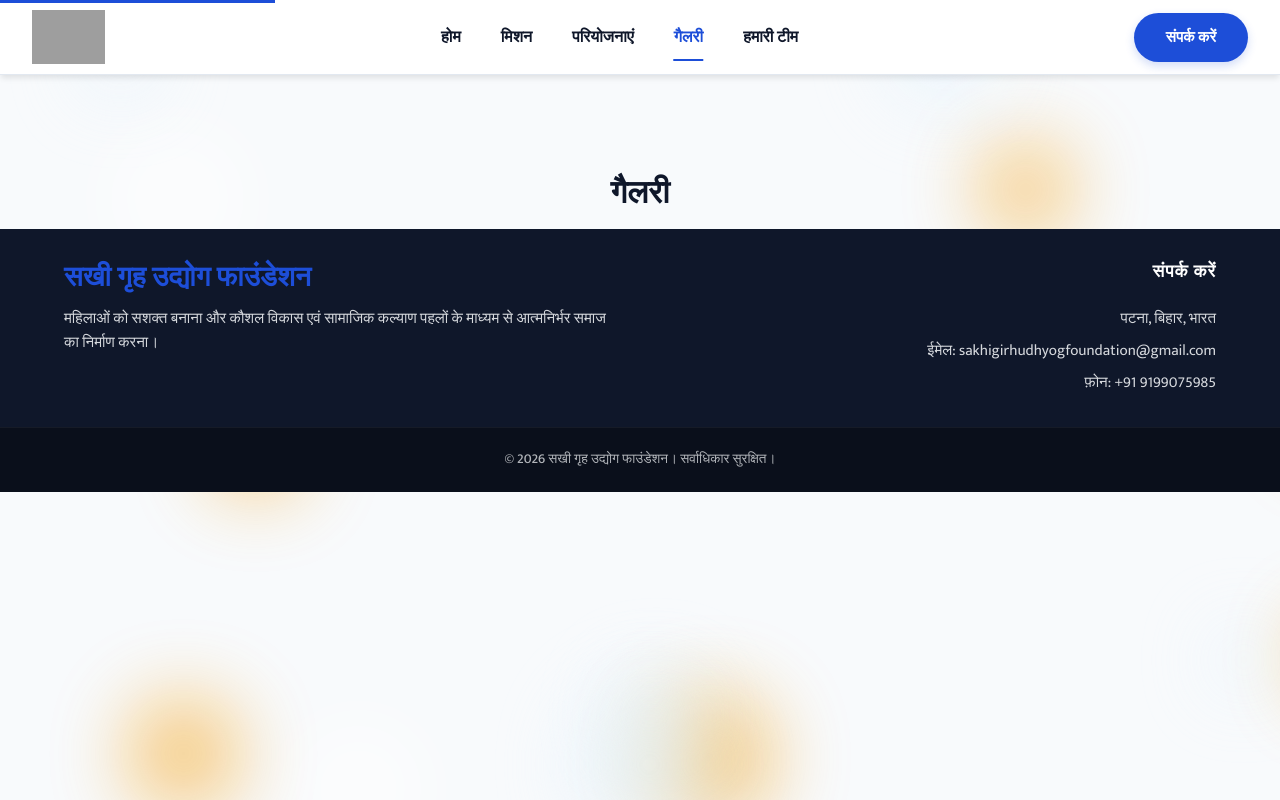
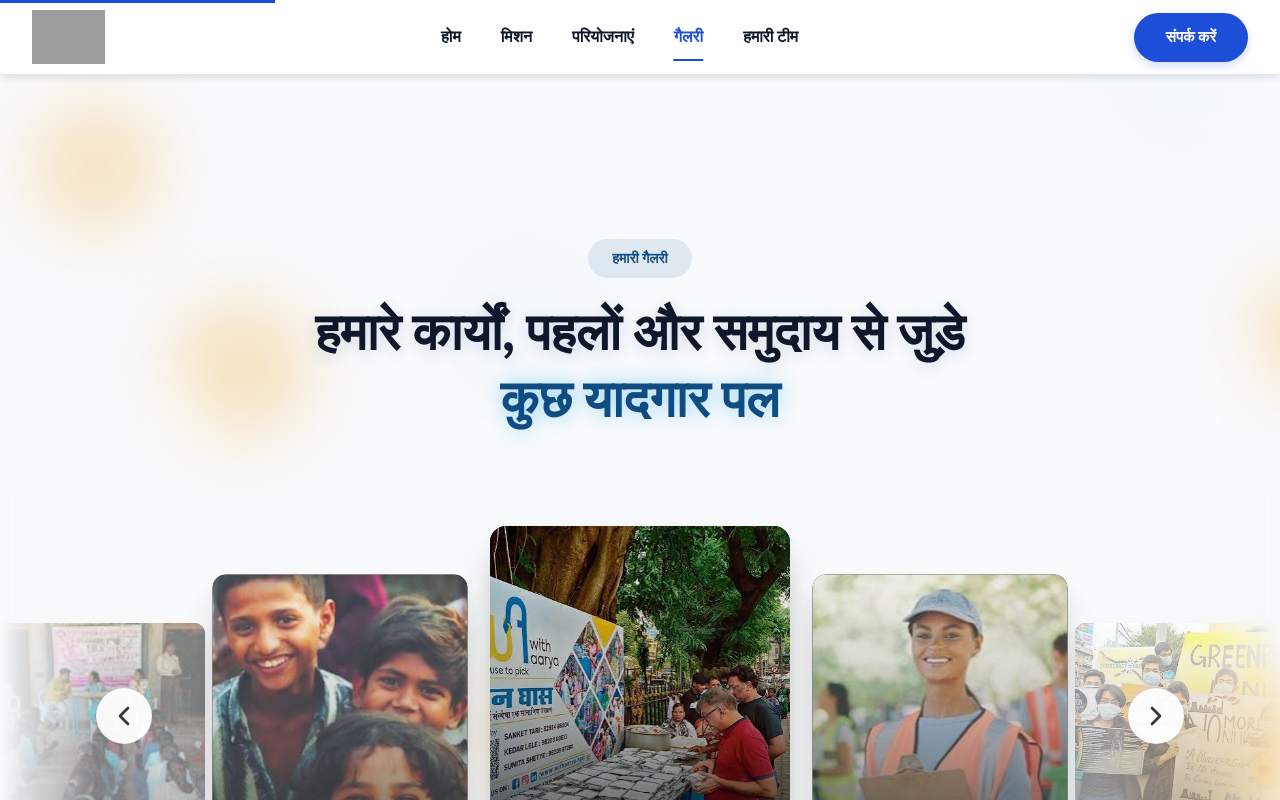
Before and after one commit to suneater003/ngo, a React (Vite) app: page /gallery in a window 1280 px wide. Shown: the top 800 px of the page. Built offline with nearby package versions, Linux system fonts and the light colour scheme; grey boxes are pictures that could not be loaded.

Commit message:
Add dedicated photo gallery page

```diff
--- /dev/null
+++ b/src/pages/GalleryPage.css
@@ -0,0 +1,49 @@
+.gallery-page {
+  padding-top: 100px;
+  min-height: 100vh;
+  background-color: #f8fafc;
+  overflow: hidden;
+}
+
+.gallery-page-hero {
+  position: relative;
+  text-align: center;
+  padding: 4rem 1rem 2rem;
+  display: flex;
+  align-items: center;
+  justify-content: center;
+}
+
+.gallery-page-hero .hero-badge {
+  display: inline-block;
+  padding: 0.5rem 1.5rem;
+  background-color: rgba(15, 76, 129, 0.1);
+  color: var(--primary-blue, #0F4C81);
+  border-radius: 9999px;
+  font-weight: 600;
+  font-size: 0.875rem;
+  margin-bottom: 1.5rem;
+}
+
+.gallery-page-hero .hero-title {
+  font-size: clamp(2rem, 4vw, 3.5rem);
+  color: var(--text-primary, #1F2937);
+  margin-bottom: 1.5rem;
+  font-weight: 700;
+  max-width: 800px;
+  margin-left: auto;
+  margin-right: auto;
+  line-height: 1.3;
+}
+
+.gallery-page-hero .hero-title .text-highlight {
+  color: var(--primary-blue, #0F4C81);
+}
+
+.gallery-page-content {
+  padding-bottom: 6rem;
+  display: flex;
+  justify-content: center;
+  align-items: center;
+  width: 100%;
+}
--- a/src/pages/GalleryPage.tsx
+++ b/src/pages/GalleryPage.tsx
@@ -1,9 +1,66 @@
-import React from 'react';
+import React, { useState } from 'react';
+import { motion } from 'framer-motion';
+import { BackgroundOrbs } from '../components/layout/BackgroundOrbs';
+import { InfiniteCarousel } from '../components/gallery/InfiniteCarousel';
+import { Lightbox } from '../components/gallery/Lightbox';
+import { galleryItems, type GalleryItem } from '../components/gallery/galleryData';
+import { usePointerInteraction } from '../components/gallery/hooks/usePointerInteraction';
+import { heroFadeUp, staggerContainer } from '../utils/animations';
+import '../components/gallery/Gallery.css';
+import './GalleryPage.css';
 
 const GalleryPage: React.FC = () => {
+  const { rotateX, rotateY } = usePointerInteraction();
+  const [selectedItem, setSelectedItem] = useState<GalleryItem | null>(null);
+
+  const handleCardClick = (item: GalleryItem) => {
+    setSelectedItem(item);
+  };
+
   return (
-    <main id="main-content" style={{ paddingTop: '100px', textAlign: 'center' }}>
-      <h1>गैलरी</h1>
+    <main id="main-content" className="gallery-page" style={{ position: 'relative', zIndex: 1 }}>
+      <div style={{ position: 'fixed', inset: 0, zIndex: -1, opacity: 0.5 }}>
+        <BackgroundOrbs count={15} />
+      </div>
+
+      <section className="gallery-page-hero">
+        <div className="container">
+          <motion.div
+            initial="hidden"
+            animate="visible"
+            variants={staggerContainer}
+          >
+            <motion.span variants={heroFadeUp} className="hero-badge">
+              हमारी गैलरी
+            </motion.span>
+            <motion.h1 variants={heroFadeUp} className="hero-title">
+              हमारे कार्यों, पहलों और समुदाय से जुड़े <br /><span className="text-highlight">कुछ यादगार पल</span>
+            </motion.h1>
+          </motion.div>
+        </div>
+      </section>
+
+      <section className="gallery-page-content">
+        <div className="gallery-perspective-container" style={{ paddingTop: 0 }}>
+          <motion.div
+            style={{ rotateX, rotateY }}
+            className="gallery-preserve-3d"
+          >
+            <InfiniteCarousel
+              items={galleryItems}
+              onCardClick={handleCardClick}
+              isLightboxOpen={!!selectedItem}
+            />
+          </motion.div>
+        </div>
+      </section>
+
+      <Lightbox
+        item={selectedItem}
+        items={galleryItems}
+        onClose={() => setSelectedItem(null)}
+        onNavigate={setSelectedItem}
+      />
     </main>
   );
 };
```
